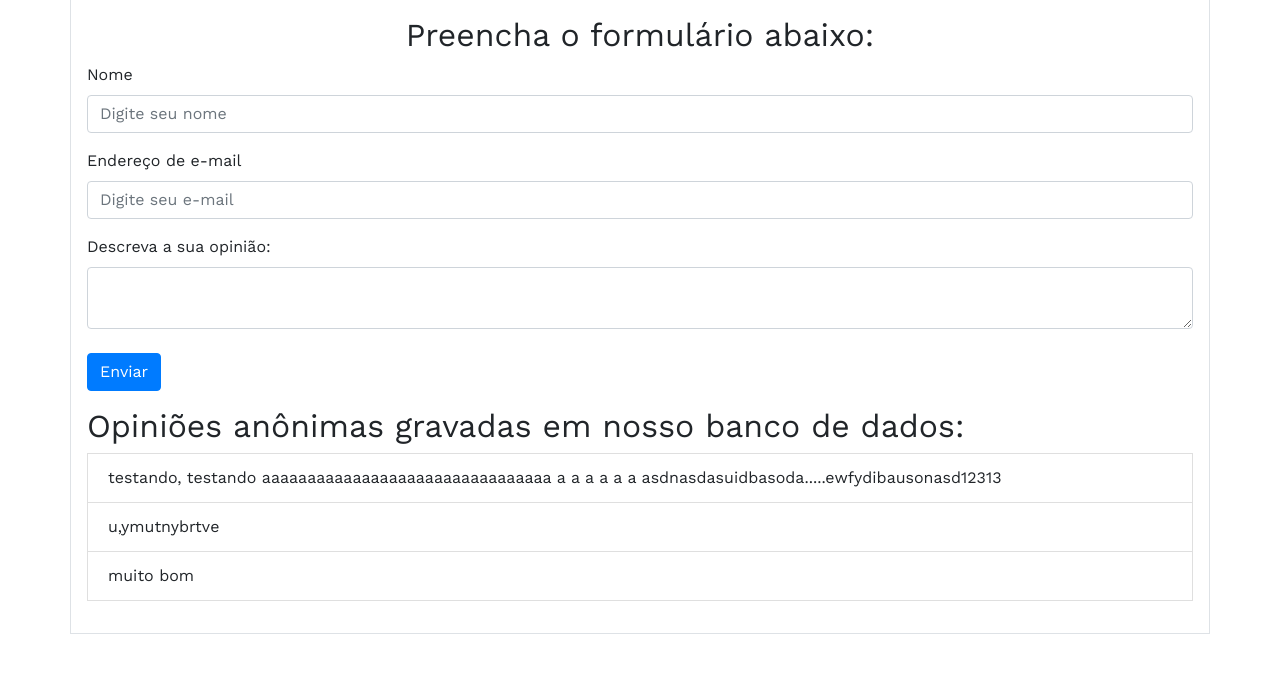
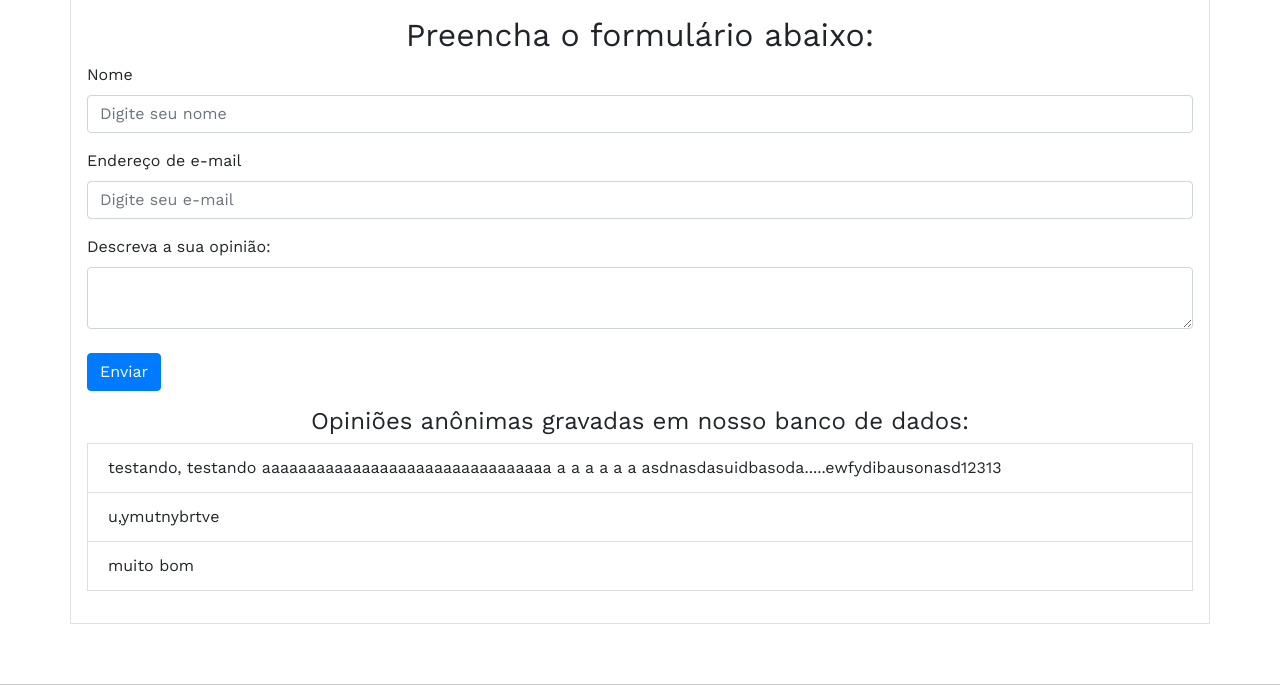
Before and after one commit to MRSW42LT/websiteRocketry, a Flask app: page /escola/formulario in a window 1280 px wide. Shown: the part 475-1160 px from the top of the page. Run offline with Flask 2, Linux system fonts and the light colour scheme; data comes from the database, SQL or seed files in the repository; some libraries are stand-ins or nearby versions.

Commit message:
Update formulario.html

```diff
--- a/website/templates/formulario.html
+++ b/website/templates/formulario.html
@@ -38,7 +38,7 @@
                     </div>
                 </form>
 
-                <h2>Opiniões anônimas gravadas em nosso banco de dados:</h2>
+                <h4 class="text-center">Opiniões anônimas gravadas em nosso banco de dados:</h4>
 
                 {% for row in rows  %}
                 <li class="list-group-item">{{ row[0] }}
```
